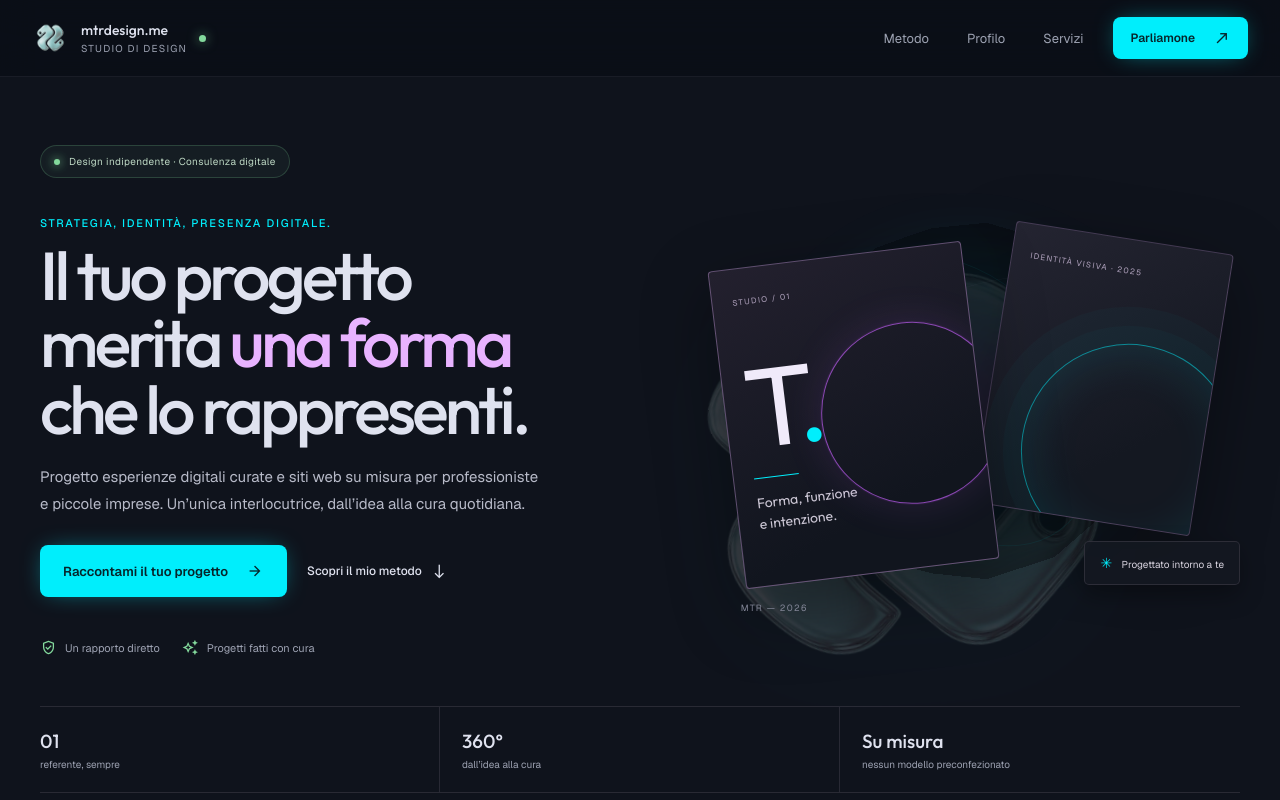
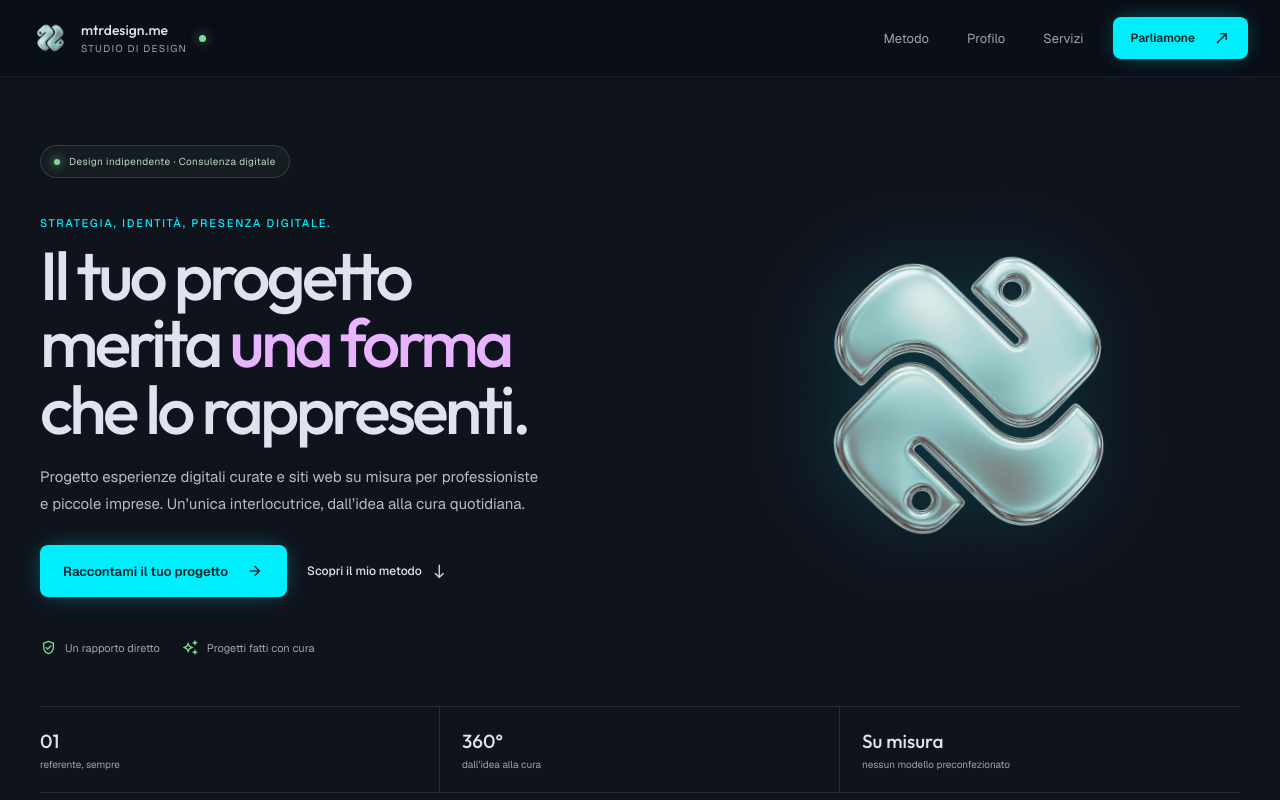
Before and after one commit to Facilissimoweb/app-mia, a React (Vite) app: page / in a window 1280 px wide. Shown: the top 800 px of the page. Built offline with nearby package versions, Linux system fonts and the light colour scheme.

Commit message:
Aggiornato hero section

```diff
--- a/package.json
+++ b/package.json
@@ -9,11 +9,8 @@
     "preview": "vite preview"
   },
   "dependencies": {
-    "@react-three/drei": "^9.122.0",
-    "@react-three/fiber": "^8.18.0",
     "react": "^18.3.1",
-    "react-dom": "^18.3.1",
-    "three": "^0.187.0"
+    "react-dom": "^18.3.1"
   },
   "devDependencies": {
     "@vitejs/plugin-react": "^4.3.4",
--- a/src/App.jsx
+++ b/src/App.jsx
@@ -4,7 +4,6 @@ import ContactSection from './components/ContactSection.jsx'
 import ExamplesSection from './components/ExamplesSection.jsx'
 import MethodSection from './components/MethodSection.jsx'
 import PricingSection from './components/PricingSection.jsx'
-import AmbientMesh3D from './components/AmbientMesh3D.jsx'
 import brandLogo from './assets/mtrdesignlogo.png'
 
 const EMAIL = 'studio@teresarogani.design'
@@ -37,7 +36,6 @@ function App() {
 
       <main>
         <section className="hero page-width" id="inizio">
-          <img className="hero-logo-bg" src={brandLogo} alt="" aria-hidden="true" />
           <div className="hero-copy">
             <div className="status-pill"><span /> Design indipendente · Consulenza digitale</div>
             <p className="hero-kicker">Strategia, identità, presenza digitale.</p>
@@ -58,23 +56,8 @@ function App() {
             </div>
           </div>
 
-          <div className="hero-art" aria-label="Composizione grafica astratta nei colori dello studio">
-            <AmbientMesh3D />
-            <div className="art-orbit orbit-one" />
-            <div className="art-orbit orbit-two" />
-            <div className="art-glow" />
-            <div className="art-card art-card-back">
-              <span className="art-micro">IDENTITÀ VISIVA · 2025</span>
-              <div className="art-back-shape" />
-            </div>
-            <div className="art-card art-card-front">
-              <span className="art-micro">STUDIO / 01</span>
-              <div className="art-monogram">T<span>.</span></div>
-              <div className="art-rule" />
-              <span className="art-caption">Forma, funzione<br />e intenzione.</span>
-            </div>
-            <div className="art-label"><span className="label-spark">✳</span> Progettato intorno a te</div>
-            <div className="art-index">MTR — 2026</div>
+          <div className="hero-art">
+            <img className="hero-logo" src={brandLogo} alt="Logo mtrdesign.me" />
           </div>
 
           <div className="hero-stats">
--- a/src/components/AmbientMesh3D.jsx
+++ /dev/null
@@ -1,42 +0,0 @@
-import { Component, lazy, Suspense, useEffect, useState } from 'react'
-
-const AmbientMeshCanvas = lazy(() => import('./AmbientMeshCanvas.jsx'))
-
-class SceneErrorBoundary extends Component {
-  state = { hasError: false }
-
-  static getDerivedStateFromError() {
-    return { hasError: true }
-  }
-
-  componentDidCatch(error) {
-    console.error('La scena 3D ambientale non è disponibile.', error)
-  }
-
-  render() {
-    return this.state.hasError ? null : this.props.children
-  }
-}
-
-export default function AmbientMesh3D() {
-  const [isSmallScreen, setIsSmallScreen] = useState(true)
-
-  useEffect(() => {
-    const smallScreenQuery = window.matchMedia('(max-width: 767px)')
-    const updateScreenSize = () => setIsSmallScreen(smallScreenQuery.matches)
-
-    updateScreenSize()
-    smallScreenQuery.addEventListener('change', updateScreenSize)
-    return () => smallScreenQuery.removeEventListener('change', updateScreenSize)
-  }, [])
-
-  if (isSmallScreen) return null
-
-  return (
-    <SceneErrorBoundary>
-      <Suspense fallback={null}>
-        <AmbientMeshCanvas />
-      </Suspense>
-    </SceneErrorBoundary>
-  )
-}
--- a/src/components/AmbientMeshCanvas.jsx
+++ /dev/null
@@ -1,74 +0,0 @@
-import { Suspense, useEffect, useRef, useState } from 'react'
-import { Canvas, useFrame } from '@react-three/fiber'
-import { MeshDistortMaterial } from '@react-three/drei'
-
-function SculpturalMesh({ reducedMotion }) {
-  const meshRef = useRef()
-  const pointer = useRef({ x: 0, y: 0 })
-
-  useEffect(() => {
-    if (reducedMotion) return undefined
-
-    const handlePointerMove = (event) => {
-      pointer.current.x = (event.clientX / window.innerWidth - 0.5) * 2
-      pointer.current.y = (event.clientY / window.innerHeight - 0.5) * 2
-    }
-
-    window.addEventListener('pointermove', handlePointerMove, { passive: true })
-    return () => window.removeEventListener('pointermove', handlePointerMove)
-  }, [reducedMotion])
-
-  useFrame((_, delta) => {
-    if (!meshRef.current || reducedMotion) return
-
-    meshRef.current.rotation.y += delta * 0.045
-    meshRef.current.rotation.x += (pointer.current.y * 0.045 - meshRef.current.rotation.x) * delta * 0.6
-    meshRef.current.rotation.z += (pointer.current.x * 0.025 - meshRef.current.rotation.z) * delta * 0.6
-  })
-
-  return (
-    <mesh ref={meshRef}>
-      <icosahedronGeometry args={[1.18, 2]} />
-      <MeshDistortMaterial
-        color="#394250"
-        emissive="#101b25"
-        emissiveIntensity={0.28}
-        metalness={0.78}
-        roughness={0.3}
-        distort={0.13}
-        speed={reducedMotion ? 0 : 0.18}
-      />
-    </mesh>
-  )
-}
-
-export default function AmbientMeshCanvas() {
-  const [reducedMotion, setReducedMotion] = useState(false)
-
-  useEffect(() => {
-    const reducedMotionQuery = window.matchMedia('(prefers-reduced-motion: reduce)')
-    const updateMotionPreference = () => setReducedMotion(reducedMotionQuery.matches)
-
-    updateMotionPreference()
-    reducedMotionQuery.addEventListener('change', updateMotionPreference)
-    return () => reducedMotionQuery.removeEventListener('change', updateMotionPreference)
-  }, [])
-
-  return (
-    <div className="ambient-mesh" aria-hidden="true">
-      <Suspense fallback={null}>
-        <Canvas
-          camera={{ position: [0, 0, 4.5], fov: 40 }}
-          dpr={[1, 1.25]}
-          frameloop={reducedMotion ? 'demand' : 'always'}
-          gl={{ alpha: true, antialias: false, powerPreference: 'low-power' }}
-        >
-          <ambientLight intensity={0.35} />
-          <pointLight color="#00eefc" intensity={3} position={[-2, 1.5, 2]} />
-          <pointLight color="#c861ff" intensity={2} position={[2, -1, -2]} />
-          <SculpturalMesh reducedMotion={reducedMotion} />
-        </Canvas>
-      </Suspense>
-    </div>
-  )
-}
--- a/src/styles.css
+++ b/src/styles.css
@@ -40,7 +40,7 @@ button:focus-visible, a:focus-visible, input:focus-visible, select:focus-visible
 .header-inner { width: min(1320px, calc(100% - 64px)); height: 76px; margin-inline: auto; display: flex; align-items: center; justify-content: space-between; gap: 30px; }
 .brand { display: inline-flex; align-items: center; gap: 11px; }
 .brand-logo { width: 38px; height: 38px; flex: 0 0 auto; object-fit: contain; }
-.art-monogram span, .profile-graphic-letter span { color: var(--cyan); }
+.profile-graphic-letter span { color: var(--cyan); }
 .brand-copy { display: grid; gap: 3px; }
 .brand-copy strong { font-family: var(--outfit); font-size: 14px; font-weight: 500; }
 .brand-copy small { color: var(--muted); font-size: 10px; letter-spacing: .12em; text-transform: uppercase; }
@@ -59,11 +59,6 @@ button:focus-visible, a:focus-visible, input:focus-visible, select:focus-visible
 .button-outline:hover { border-color: var(--violet); background: rgba(232, 179, 255, .1); }
 .hero { position: relative; display: grid; grid-template-columns: 1.05fr .95fr; align-items: center; column-gap: 48px; row-gap: 50px; min-height: 690px; padding-top: 68px; padding-bottom: 64px; }
 .hero::before { position: absolute; z-index: -1; top: 2%; right: 2%; width: 58%; height: 78%; background: radial-gradient(ellipse at 60% 48%, rgba(87, 34, 120, .18), transparent 67%); content: ''; pointer-events: none; }
-.hero-logo-bg { position: absolute; z-index: 0; top: 50%; right: 5%; width: clamp(280px, 42vw, 560px); height: auto; opacity: .2; transform: translateY(-50%); filter: drop-shadow(0 10px 60px rgba(0, 238, 252, .12)); pointer-events: none; user-select: none; animation: hero-logo-float 22s ease-in-out infinite; }
-@keyframes hero-logo-float {
-  0%, 100% { transform: translateY(-50%) rotate(-7deg); }
-  50% { transform: translateY(calc(-50% - 12px)) rotate(4deg); }
-}
 .hero-copy { position: relative; z-index: 1; }
 .status-pill { width: fit-content; display: flex; align-items: center; gap: 9px; padding: 9px 13px; border: 1px solid rgba(131, 217, 156, .2); border-radius: 999px; color: #bfd9c5; background: rgba(131, 217, 156, .055); font-size: 10px; letter-spacing: .04em; }
 .status-pill > span { width: 6px; height: 6px; border-radius: 50%; background: var(--green); box-shadow: 0 0 10px var(--green); }
@@ -79,24 +74,9 @@ h1, h2, h3, p { margin-top: 0; }
 .hero-proof { display: flex; flex-wrap: wrap; gap: 22px; margin-top: 42px; color: var(--muted); }
 .hero-proof > div { display: flex; align-items: center; gap: 8px; font-size: 11px; }
 .hero-proof .icon { color: var(--green); font-size: 17px; }
-.hero-art { position: relative; height: 480px; isolation: isolate; }
-.ambient-mesh { position: absolute; z-index: 0; inset: 0; opacity: .34; pointer-events: none; }
-.ambient-mesh canvas { display: block; }
-.art-glow { position: absolute; z-index: -1; inset: 14% 12%; border-radius: 50%; background: radial-gradient(circle, rgba(155, 44, 211, .2), rgba(0, 238, 252, .08) 43%, transparent 72%); filter: blur(25px); }
-.art-orbit { position: absolute; z-index: -1; top: 50%; left: 50%; width: 390px; height: 390px; border: 1px solid rgba(211, 192, 215, .1); border-radius: 50%; transform: translate(-50%, -50%) rotate(-24deg) scaleY(.55); }
-.orbit-two { width: 320px; height: 320px; border-color: rgba(0, 238, 252, .13); transform: translate(-50%, -50%) rotate(54deg) scaleY(.7); }
-.art-card { position: absolute; overflow: hidden; border: 1px solid rgba(232, 179, 255, .22); border-radius: 4px; background: linear-gradient(145deg, #242431, #141821 72%); box-shadow: 0 24px 70px rgba(0, 0, 0, .38); }
-.art-card-back { top: 75px; right: 27px; width: 220px; height: 285px; padding: 18px; transform: rotate(9deg); }
-.art-micro { color: #b1a3be; font-size: 8px; letter-spacing: .16em; }
-.art-back-shape { position: absolute; right: -35px; bottom: -34px; width: 215px; height: 215px; border: 1px solid rgba(0, 238, 252, .52); border-radius: 50%; box-shadow: 0 0 0 18px rgba(0, 238, 252, .025), 0 0 0 37px rgba(0, 238, 252, .025), inset 0 0 55px rgba(0, 238, 252, .12); }
-.art-card-front { top: 94px; left: 33px; width: 255px; height: 320px; padding: 20px; border-color: rgba(232, 179, 255, .36); background: linear-gradient(157deg, #23202e, #11151e 75%); transform: rotate(-7deg); }
-.art-card-front::before { position: absolute; top: 73px; right: -23px; width: 180px; height: 180px; border: 1px solid rgba(200, 97, 255, .65); border-radius: 50%; box-shadow: 0 0 0 1px rgba(200, 97, 255, .08), 0 0 42px rgba(200, 97, 255, .13); content: ''; }
-.art-monogram { position: relative; z-index: 1; margin: 50px 0 24px; color: #f0eafa; font-family: var(--outfit); font-size: 112px; font-weight: 400; line-height: .85; letter-spacing: -.12em; }
-.art-rule { width: 45px; height: 1px; margin-bottom: 13px; background: var(--cyan); }
-.art-caption { color: #c9c4d2; font-family: var(--outfit); font-size: 14px; line-height: 1.2; }
-.art-label { position: absolute; right: 0; bottom: 56px; padding: 12px 15px; border: 1px solid var(--border); border-radius: 5px; background: rgba(20, 24, 33, .92); color: #d9d4e0; font-size: 10px; box-shadow: 0 10px 24px rgba(0, 0, 0, .3); }
-.label-spark { margin-right: 7px; color: var(--cyan); font-size: 14px; }
-.art-index { position: absolute; bottom: 27px; left: 48px; color: #848798; font-size: 9px; letter-spacing: .15em; }
+.hero-art { position: relative; display: grid; place-items: center; height: 480px; }
+.hero-logo { display: block; width: min(78%, 390px); max-width: 100%; height: auto; object-fit: contain; filter: drop-shadow(0 10px 38px rgba(0, 238, 252, .14)); transform-origin: center; animation: hero-logo-spin 28s linear infinite; }
+@keyframes hero-logo-spin { to { transform: rotate(360deg); } }
 .hero-stats { grid-column: 1 / -1; display: grid; grid-template-columns: repeat(3, 1fr); border-top: 1px solid var(--border); border-bottom: 1px solid var(--border); }
 .hero-stats div { min-height: 85px; display: flex; flex-direction: column; justify-content: center; gap: 5px; padding: 12px 22px; border-right: 1px solid var(--border); }
 .hero-stats div:first-child { padding-left: 0; }
@@ -412,8 +392,6 @@ h1, h2, h3, p { margin-top: 0; }
   .hero { min-height: auto; grid-template-columns: 1fr .8fr; column-gap: 12px; padding-top: 70px; }
   .hero-art { height: 410px; transform: scale(.9); transform-origin: center; }
   .hero h1 { font-size: clamp(43px, 6vw, 60px); }
-  .art-card-back { right: 0; }
-  .art-card-front { left: 0; }
   .profile-section { gap: 45px; }
   .profile-visual-inner { min-height: 385px; }
   .contact-section { gap: 40px; }
@@ -443,16 +421,7 @@ h1, h2, h3, p { margin-top: 0; }
   .hero-proof { gap: 15px; margin-top: 26px; }
   .hero-proof > div { font-size: 9px; }
   .hero-art { width: min(100%, 390px); height: 365px; margin: 3px auto 0; transform: none; }
-  .hero-logo-bg { right: -9%; width: min(82vw, 370px); opacity: .14; }
-  .art-card-back { top: 45px; right: 28px; width: 180px; height: 240px; }
-  .art-card-front { top: 69px; left: 23px; width: 215px; height: 275px; padding: 17px; }
-  .art-monogram { margin: 42px 0 19px; font-size: 94px; }
-  .art-card-front::before { top: 65px; width: 145px; height: 145px; }
-  .art-back-shape { width: 180px; height: 180px; }
-  .art-orbit { width: 320px; height: 320px; }
-  .orbit-two { width: 270px; height: 270px; }
-  .art-label { right: 0; bottom: 34px; font-size: 9px; }
-  .art-index { bottom: 10px; left: 30px; }
+  .hero-logo { width: min(86vw, 340px); }
   .hero-stats div { min-height: 76px; padding-inline: 12px; }
   .hero-stats strong { font-size: 16px; }
   .hero-stats span { font-size: 8px; line-height: 1.35; }
@@ -535,8 +504,5 @@ h1, h2, h3, p { margin-top: 0; }
 }
 @media (prefers-reduced-motion: reduce) {
   *, *::before, *::after { scroll-behavior: auto !important; animation-duration: .01ms !important; animation-iteration-count: 1 !important; transition-duration: .01ms !important; }
-  .hero-logo-bg { animation: none; transform: translateY(-50%) rotate(-7deg); }
+  .hero-logo { animation: none; }
 }
-@media (max-width: 767px) {
-  .hero-logo-bg { animation: none; }
-}
```
Also changed, not shown: 1 other file (tests, documents, lock files or other folders).
